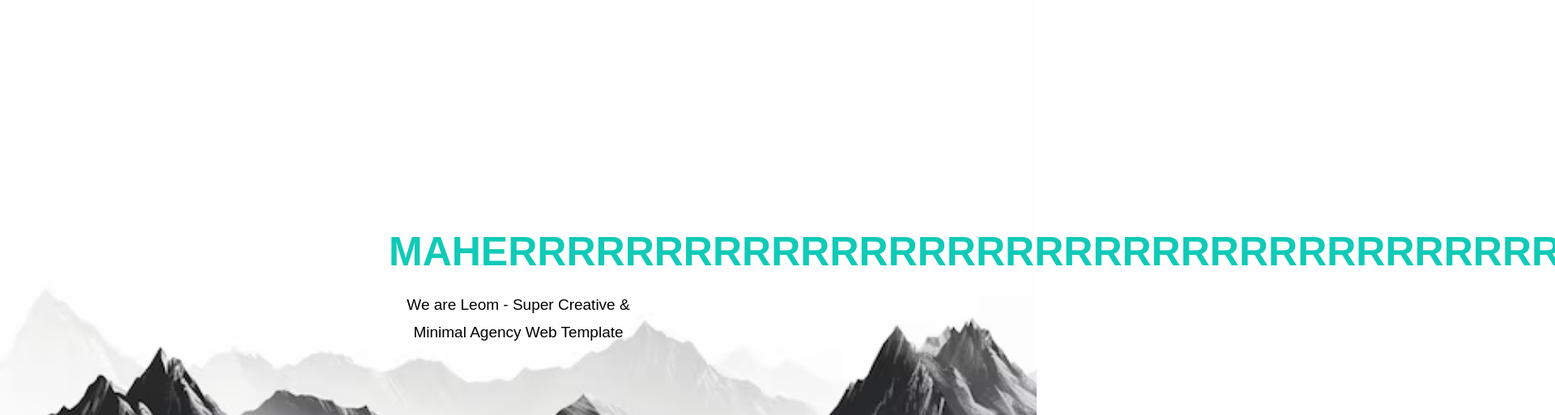
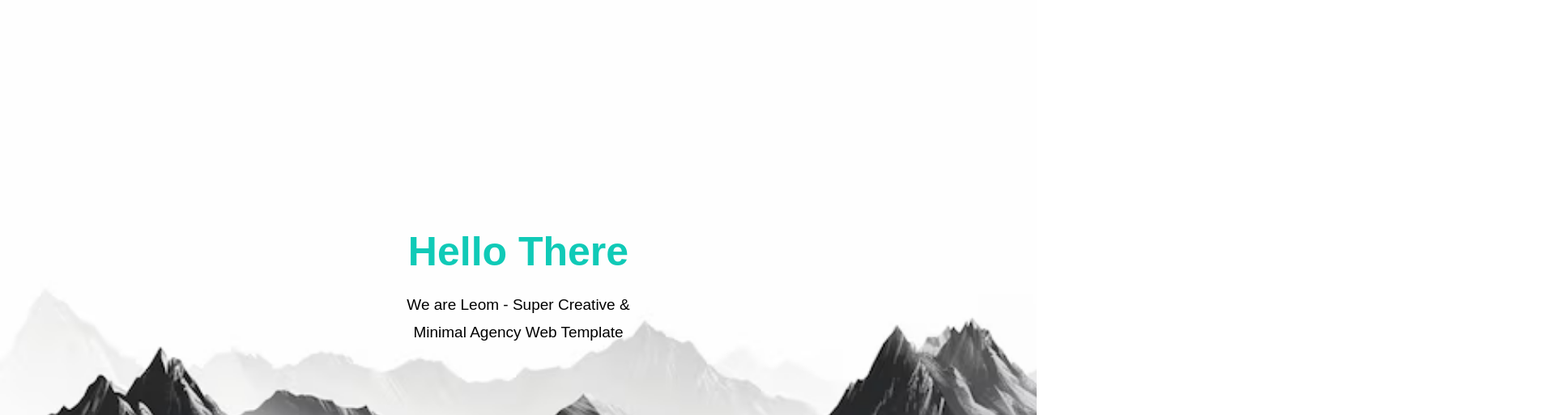
Before and after one commit to ghaith16/template1, a plain HTML site: page index.html in a window 1280 px wide. Shown: the part 103-616 px from the top of the page at 81% size, 1920 px wide, since content can reach past the window. Drawn offline with Linux system fonts and the light colour scheme.

Commit message:
change title

```diff
--- a/index.html
+++ b/index.html
@@ -39,8 +39,7 @@
 
     <div class="landing">
         <div class="intro-text">
-            <!-- <h1>Hello There</h1> -->
-            <h1>MAHERRRRRRRRRRRRRRRRRRRRRRRRRRRRRRRRRRRR</h1>
+            <h1>Hello There</h1>
             <p>We are Leom - Super Creative & Minimal Agency Web Template</p>
         </div>
     </div>
```
